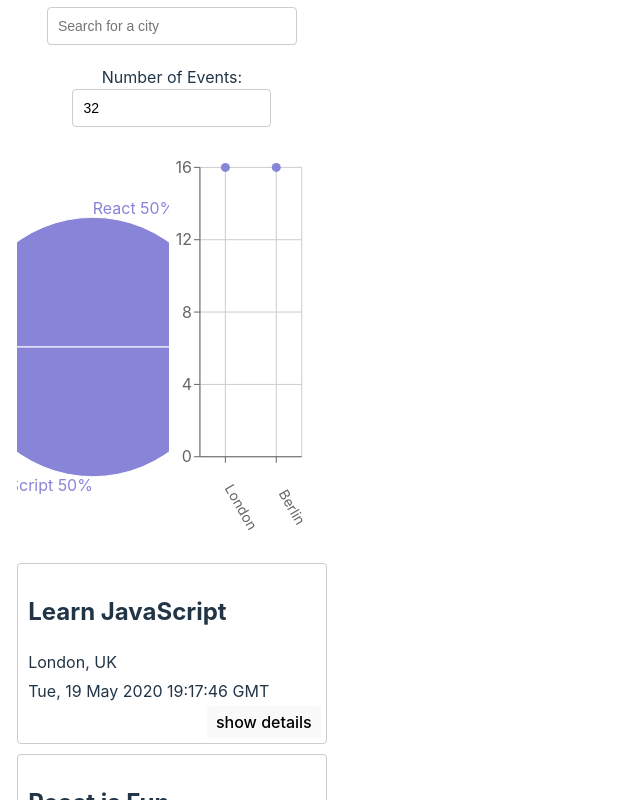
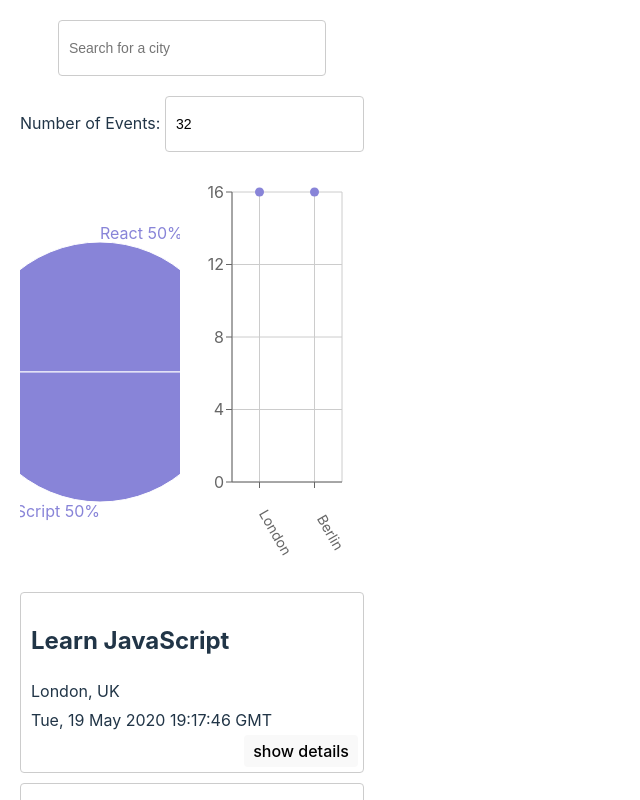
Before and after one commit to HanVonWolf/meet, a React (Vite) app: page / in a window 1280 px wide. Shown: the top 800 px of the page, without its empty margins (0-640 px from the left). Built offline with nearby package versions, Linux system fonts and the light colour scheme.

Commit message:
CSS Changes

```diff
--- a/src/App.css
+++ b/src/App.css
@@ -1,12 +1,17 @@
 @import url(https://fonts.googleapis.com/css?family=Roboto:500);
+
 .App {
-  text-align: center;
-  padding: 2% 5%;
+  /* text-align: center; /* Keep if you want text centered, but block elements will be centered by margin: auto */
+  padding: 20px; /* Use a fixed padding for consistency */
+  max-width: 960px; /* Set a maximum width for the content */
+  margin: 0 auto; /* Center the block element horizontally */
+  box-sizing: border-box; /* Ensure padding is included in the width */
 }
 
-.App * {
+/* Remove the redundant box-sizing from all elements */
+/* .App * {
   box-sizing: border-box;
-}
+} */
 
 ul {
   padding: 0;
@@ -37,7 +42,7 @@ input[type="number"] {
 #city-search {
   display: flex;
   flex-direction: column;
-  margin: auto;
+  margin: auto; /* This centers the city-search div if it has a width */
   position: relative;
 }
 
@@ -71,7 +76,7 @@ input[type="number"] {
 .event {
   padding: 10px 10px 35px;
   margin-bottom: 10px;
-  text-align: left;
+  text-align: left; /* Keep text left-aligned within the event box */
   border: 1px solid #ccc;
   border-radius: 4px;
   position: relative;
@@ -96,14 +101,17 @@ input[type="number"] {
  }
 
  .charts-container {
-  width: 99%;
-  height: 400;
+  width: 100%; /* Use 100% to fill the parent (.App) width */
+  height: 400px; /* Added px unit */
   display: grid;
   grid-template-columns: 1fr 1fr;
+  gap: 20px; /* Add some space between charts */
+  margin-bottom: 20px; /* Add space below charts */
 }
 
 @media (max-width: 768px) {
   .charts-container {
-    grid-template-columns: 1fr;
+    grid-template-columns: 1fr; /* Stack charts on smaller screens */
+    height: auto; /* Allow height to adjust when stacked */
   }
 }
```
